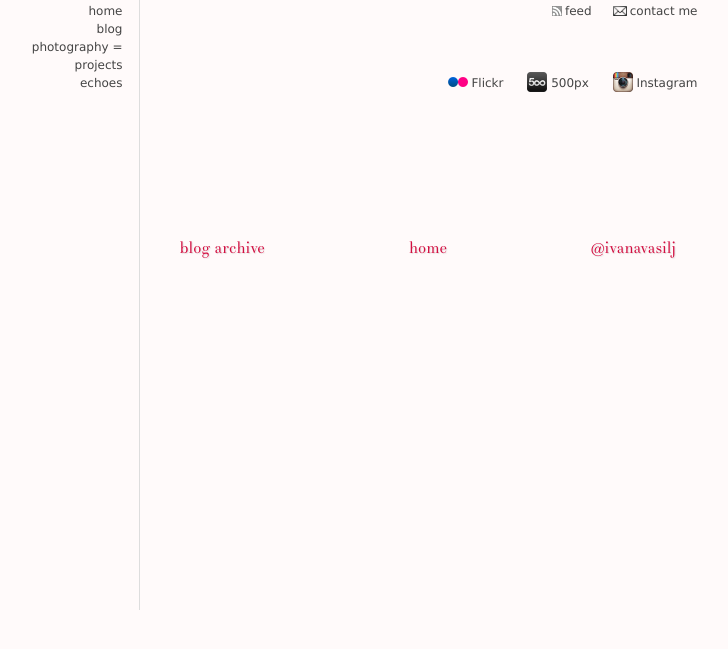
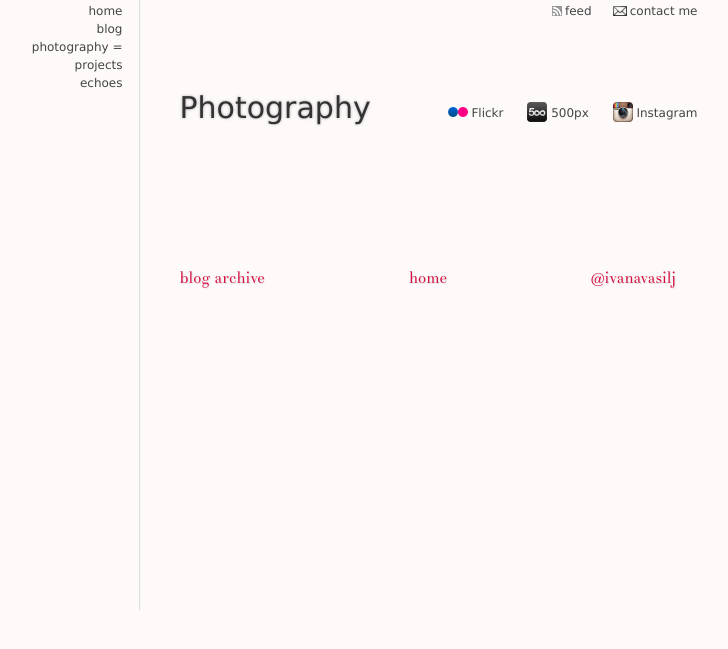
Before and after one commit to ivana/ivana.github.com, a Jekyll site: the page built from photography.html, in a window 1280 px wide. Shown: the top 649 px of the page, without its empty margins (222-950 px from the left). Built offline with Jekyll 4.4.1, drawn with Linux system fonts in a browser that asks for light colours; nearby versions of some CDN libraries; Markdown is read by kramdown in place of the engine named in the settings.

Commit message:
photography heading

```diff
--- a/css/style.css
+++ b/css/style.css
@@ -193,12 +193,13 @@ blockquote p:last-child { padding-bottom:18px }
 
 /* photography */
 .photography {}
-.photography ol { margin: -18px 0 40px; text-align: right; }
+.photography > h1 { float:left; margin-bottom:54px; }
+.photography ol { padding-top:12px; text-align: right; }
 .photography ol img { width: 20px; vertical-align: bottom; }
 .photography li { display:inline; margin-left:20px }
 
-.photography article { margin-bottom:60px; }
-.photography h1 {
+.photography article { margin-bottom:50px; }
+.photography article h1 {
   font-size: 18px; font-variant: small-caps; text-transform: lowercase; letter-spacing: 2px; text-align:right;
   color: #444; text-shadow: 0 0 1px #CCC;
 }
--- a/photography.html
+++ b/photography.html
@@ -4,6 +4,7 @@ title: Photography
 permalink: photography/
 ---
 <section id="photography" class="photography">
+  <h1>Photography</h1>
   <ol>
     <li>
       <img src="/img/icons/flickr.png" alt="flickr">
```
